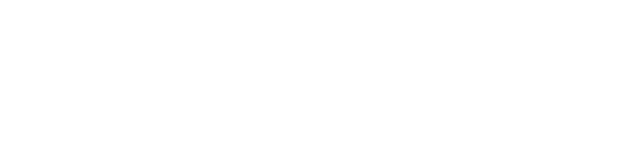
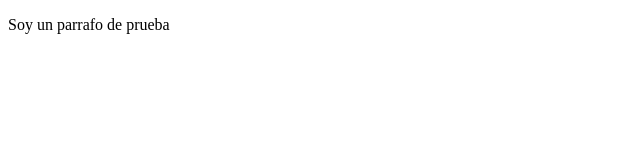
Before and after one commit to Deika79/Daw, a plain HTML site: page index.html in a window 1280 px wide. Shown: the whole page, without its empty margins (0-640 px from the left). Drawn offline with Linux system fonts and the light colour scheme.

Commit message:
añadir párrafo

```diff
--- a/index.html
+++ b/index.html
@@ -6,6 +6,6 @@
     <title>Título de prueba para mi primer commit.prueba 2</title>
 </head>
 <body>
-
+    <p>Soy un parrafo de prueba</p>
 </body>
 </html>
```
